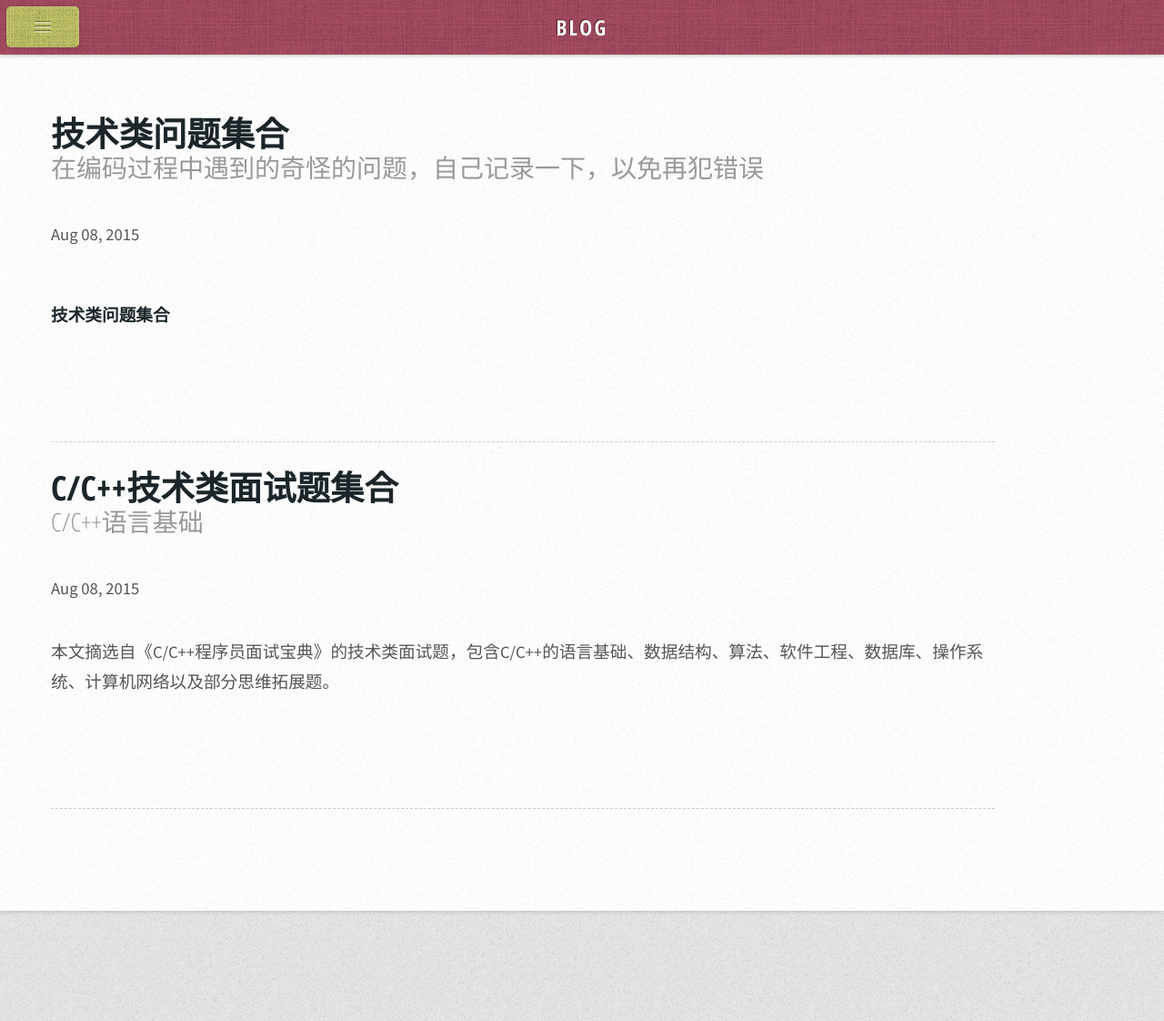
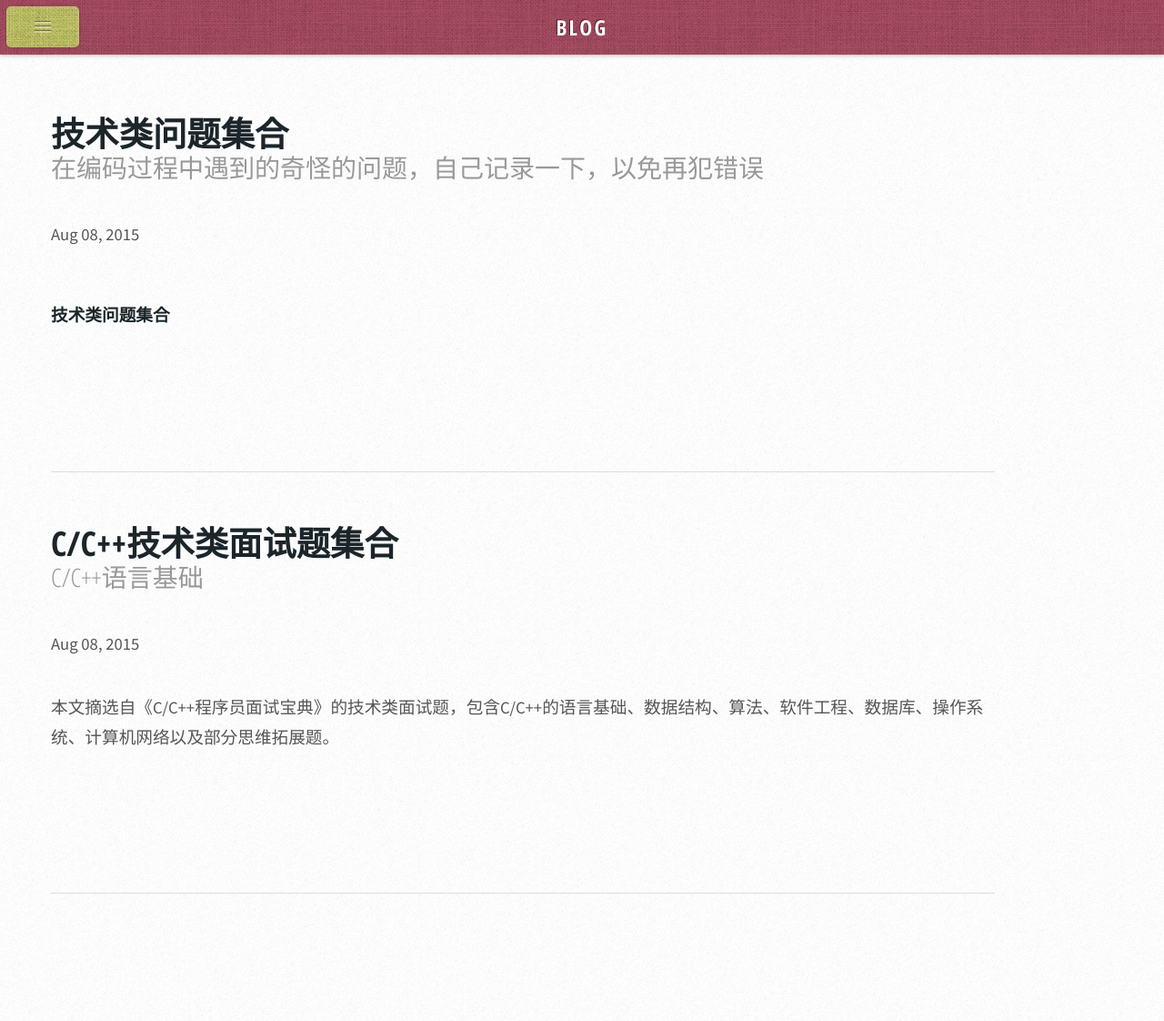
Before and after one commit to wonderjolie/Blog, a Jekyll site: the page built from index.html, in a window 1280 px wide and 1122 px high. Shown: the whole window at 91% size. Built offline with Jekyll 4.4.1, drawn with Linux system fonts in a browser that asks for light colours; Markdown is read by kramdown in place of the engine named in the settings.

Commit message:
page modified

```diff
--- a/_layouts/post_layout.html
+++ b/_layouts/post_layout.html
@@ -23,6 +23,7 @@
         {{ content }}
       </div>
     </div>
+	<br><br><br><br><br><br><br><br><br><br><br><br>
 
     <label for="sidebar-checkbox" class="sidebar-toggle"></label>
 
--- a/index.html
+++ b/index.html
@@ -12,5 +12,5 @@ title: Index
   <p> {{ post.excerpt }}</p>
 </article>
 <br><br>
-<div class="cut-line"></div>
+<hr/>
 {% endfor %}
```
